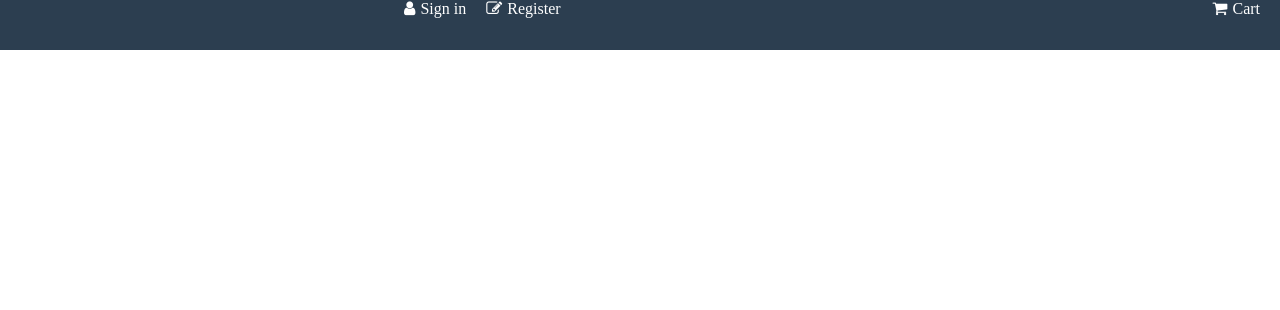
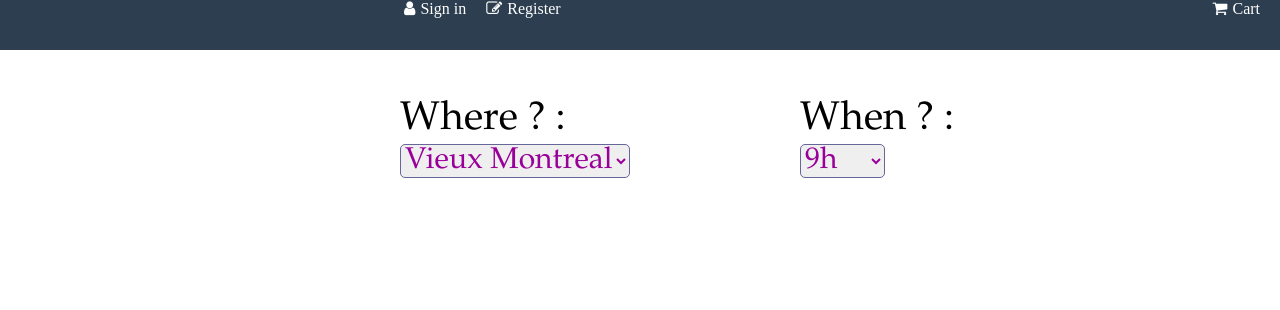
Before and after one commit to bestrax/phpProjet, a PHP site: page / in a window 1280 px wide. Shown: the top 310 px of the page. Run offline with PHP 8.4, Linux system fonts and the light colour scheme.

Commit message:
boutons date endroit

```diff
--- /dev/null
+++ b/assets/css/order.css
@@ -0,0 +1,37 @@
+select {
+
+	font-size : 30px ;
+	font-family: Garamond ;
+	border-color:#666699;
+	border-radius :  5px ;
+	color : #990099;
+	margin-right: 50%;
+}
+
+
+p1
+{
+	font-size : 40px ;
+	font-family: Garamond ;
+}
+
+p2
+{
+	font-size : 40px ;
+	font-family: Garamond ;
+}
+#container {
+	margin-top: 25%;
+	position: absolute;
+	left :25em;
+	top : -15em;
+
+}
+
+#container2 {
+	margin-top: 25%;
+	position: absolute;
+	left :50em;
+	top : -15em;
+
+}
--- a/index.php
+++ b/index.php
@@ -3,6 +3,7 @@
 <head>
     <title>Bread Express</title>
     <link rel="stylesheet" type="text/css" href="assets/css/master.css">
+    <link rel="stylesheet" type="text/css" href="assets/css/order.css">
     <link rel="stylesheet" href="assets/lib/css/font-awesome.min.css">
 </head>
 
@@ -26,7 +27,38 @@
 
     <div id="container">
 
+    <div class="button_where">
+      <p>
+      <p1> Where ? : </p1>
+       <select>
+          <option value="Vieux Montreal">Vieux Montreal</option>
+          <option value="Mont royal">Mont royal</option>
+          <option value="Saint Laurent">Saint Laurent</option>
+        </select>
+     </p>
+
     </div>
+
+    </div>
+
+    <div id="container2">
+
+    <div class="button_when">
+      <p>
+      <p2> When ? : </p1>
+       <select>
+             <option value="9h">9h</option>
+             <option value="9h15">9h15</option>
+             <option value="9h30">9h30</option>
+             <option value="9h45">9h45</option>
+        </select>
+     </p2>
+
+    </div>
+
+    </div>
+
+
 
 </body>
 
```
